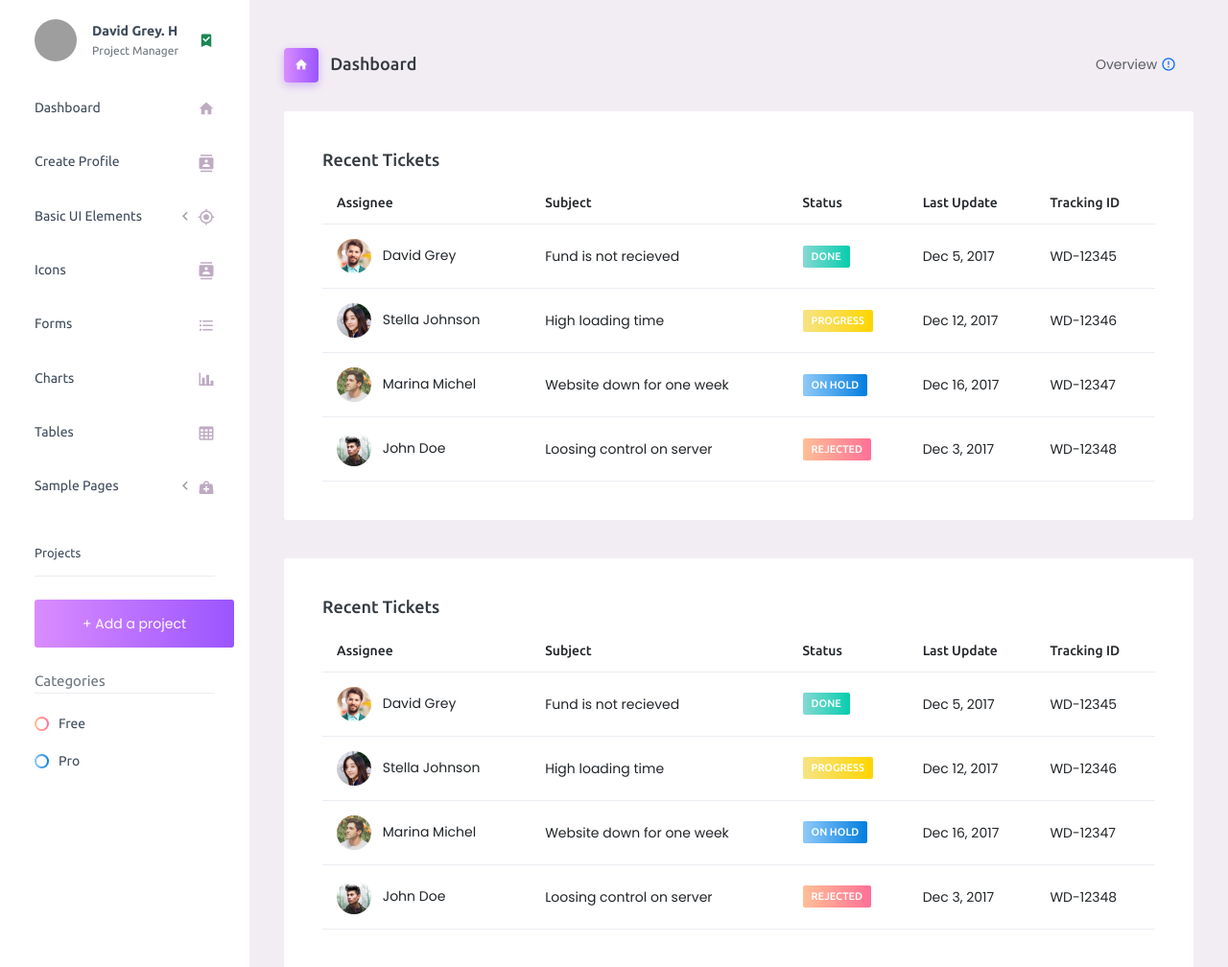
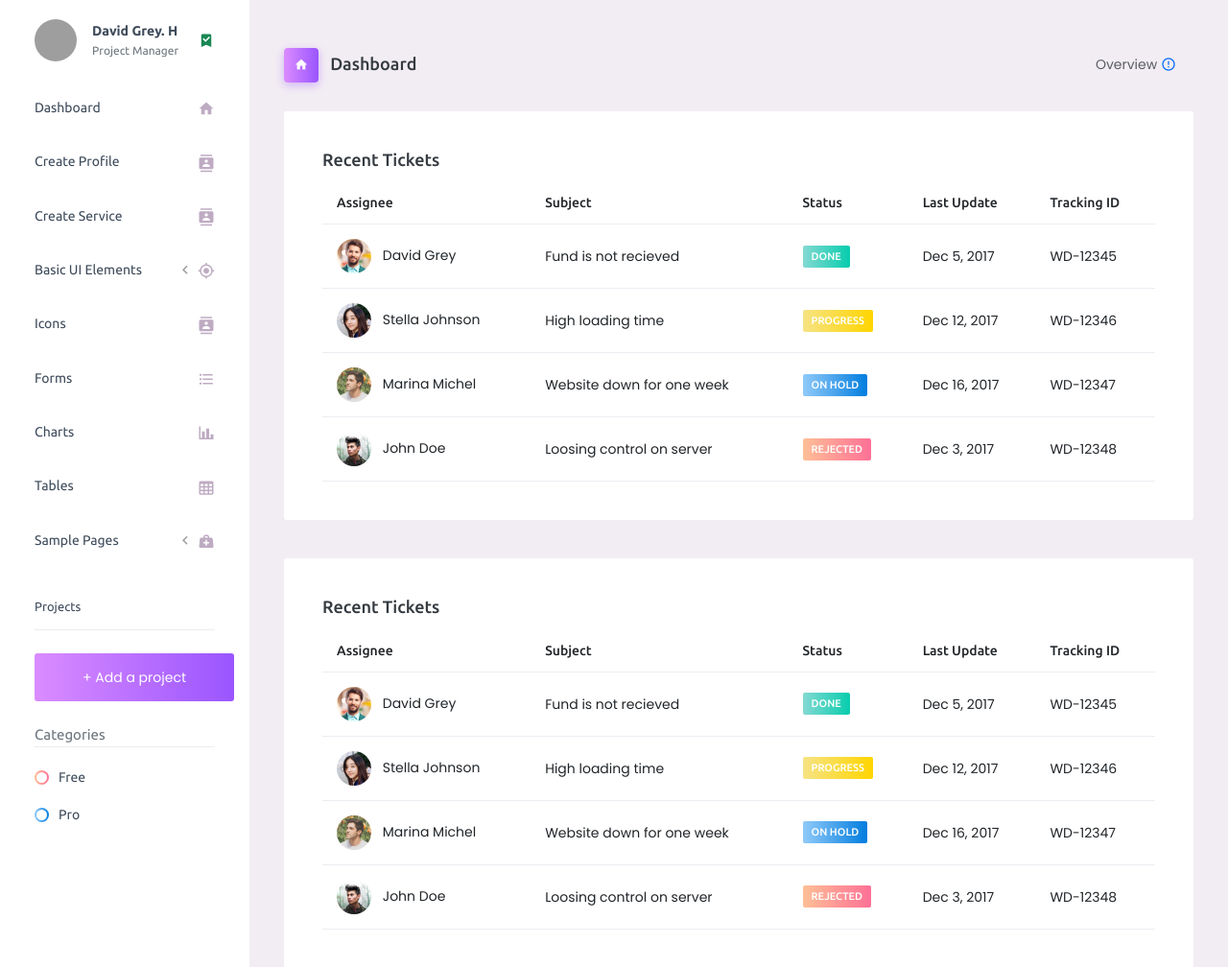
Before and after one commit to Leticiamkabu/Velox_Services_Web_App, a Django app: page /service_provider_dashboard/ in a window 1280 px wide. Shown: the part 70-1078 px from the top of the page at 96% size. Run offline with Django 3.2, Linux system fonts and the light colour scheme; some libraries are stand-ins or nearby versions; grey boxes are pictures that could not be loaded.

```diff
--- a/home/templates/service_provider/service_provider_page.html
+++ b/home/templates/service_provider/service_provider_page.html
@@ -192,6 +192,15 @@
           <i class="mdi mdi-contacts menu-icon"></i>
         </a>
       </li>
+
+      <li class="nav-item">
+        <a class="nav-link" style="cursor: pointer;" data-bs-toggle="modal" data-bs-target="#exampleModal">
+          <span class="menu-title">Create Service</span>
+          <i class="mdi mdi-contacts menu-icon"></i>
+        </a>
+      </li>
+
+
       <li class="nav-item">
         <a class="nav-link" data-bs-toggle="collapse" href="#ui-basic" aria-expanded="false" aria-controls="ui-basic">
           <span class="menu-title">Basic UI Elements</span>
```
Also changed, not shown: db.sqlite3, static/images/velox.png (added), 1 other file.
